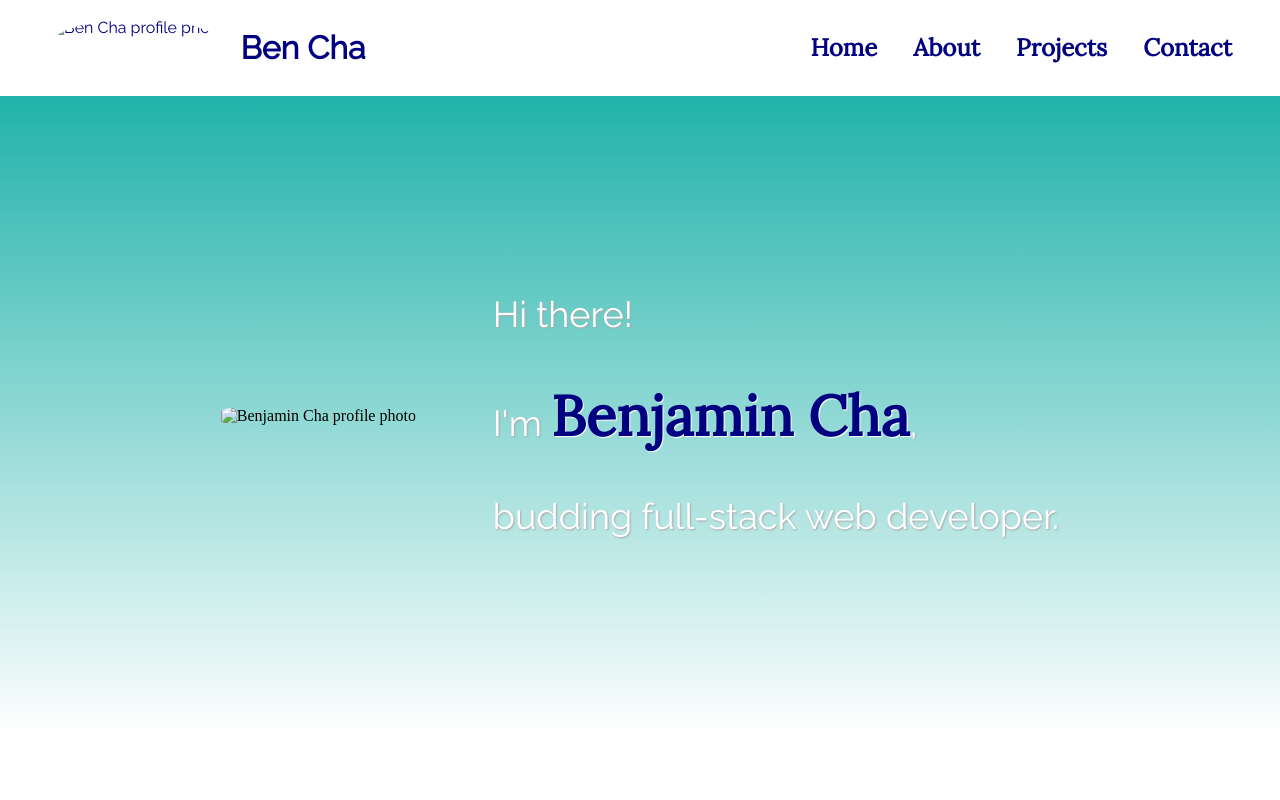
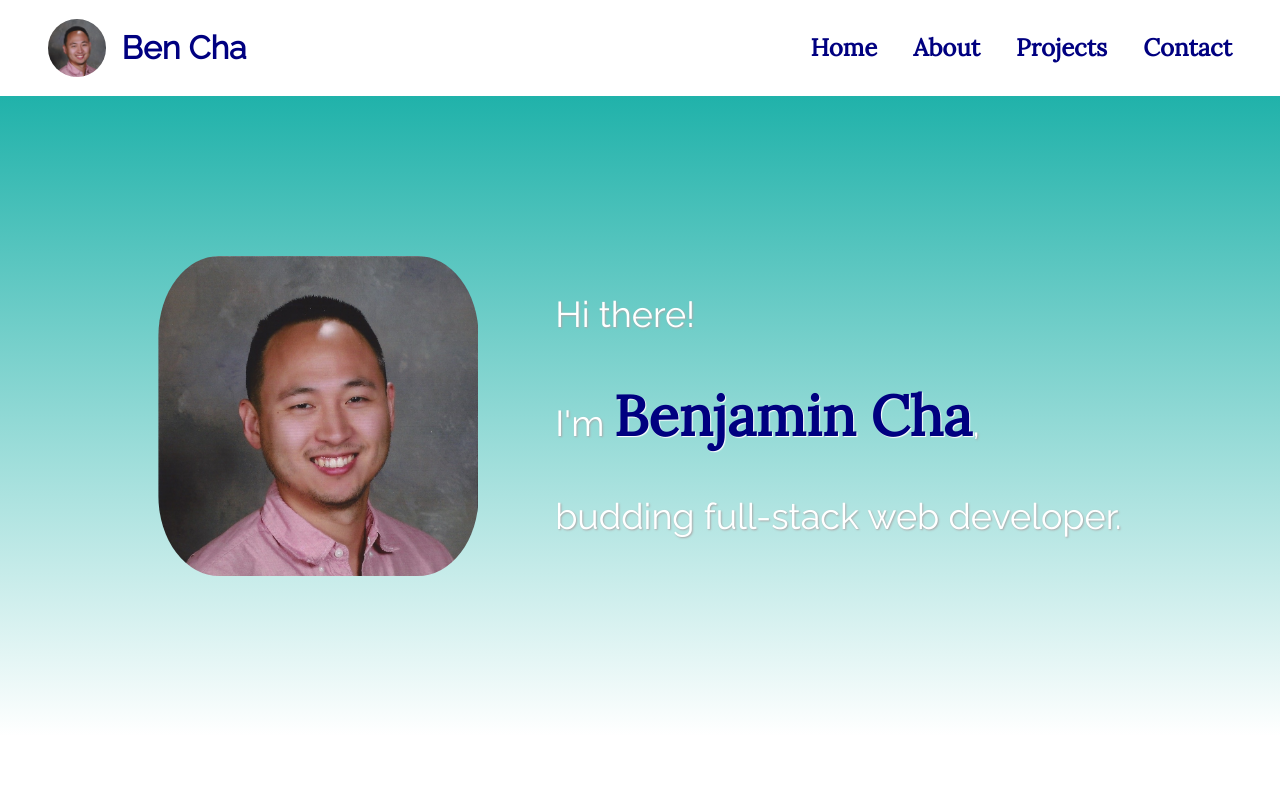
Before and after one commit to bencha27/portfolio, a plain HTML site: page index.html in a window 1280 px wide. Shown: the top 800 px of the page. Drawn offline with Linux system fonts and the light colour scheme.

Commit message:
Fixed profile picture src path

```diff
--- a/index.html
+++ b/index.html
@@ -15,7 +15,7 @@
     <header id="header">
         <div id="header-content">
             <div id="header-logo">
-                <img id="header-logo-img" src="/assets/images/Profile Picture.jpg" alt="Ben Cha profile photo">
+                <img id="header-logo-img" src="/assets/images/Profile-Picture.jpg" alt="Ben Cha profile photo">
                 <h1 id="header-logo-name">Ben Cha</h1>
             </div>
 
@@ -32,7 +32,7 @@
 
     <main>
         <div class="hero" id="hero">
-            <img id="hero-img" src="/assets/images/Profile Picture.jpg" alt="Benjamin Cha profile photo">
+            <img id="hero-img" src="/assets/images/Profile-Picture.jpg" alt="Benjamin Cha profile photo">
             <div id="hero-text">
                 <p>Hi there!</p>
                 <p>I'm  <span id="name">Benjamin Cha</span>,</p>
```
